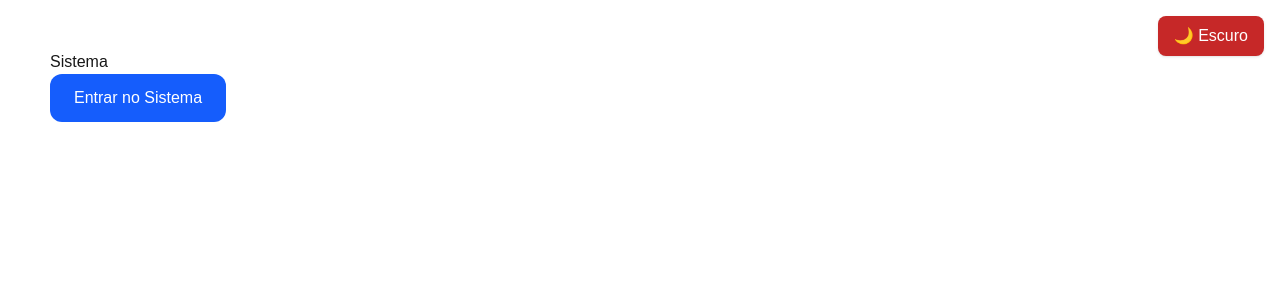
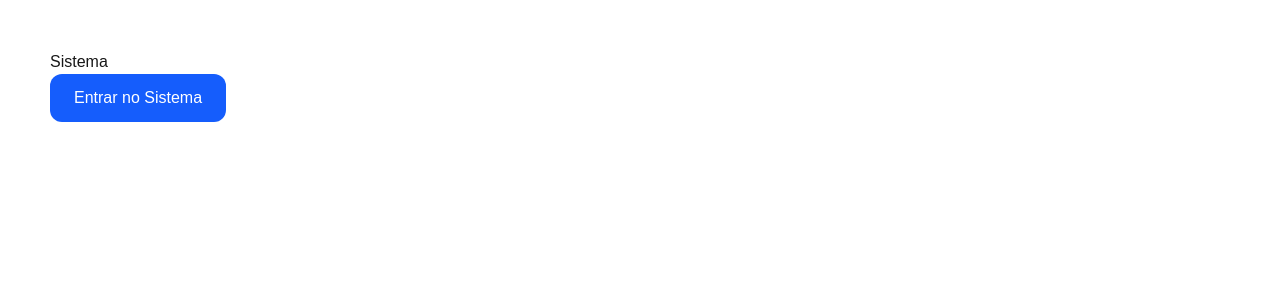
Before and after one commit to pulseflownps-creator/sistema-nps, a Next.js app: page / in a window 1280 px wide. Shown: the top 300 px of the page. Built offline with nearby package versions, Linux system fonts and the light colour scheme.

Commit message:
melhorias de UI dashboard

```diff
--- a/app/layout.js
+++ b/app/layout.js
@@ -1,8 +1,5 @@
-"use client";
-
 import "./globals.css";
 import { Inter } from "next/font/google";
-import { useEffect, useState } from "react";
 
 const inter = Inter({
   subsets: ["latin"],
@@ -14,38 +11,9 @@ export const metadata = {
 };
 
 export default function RootLayout({ children }) {
-  const [dark, setDark] = useState(false);
-
-  useEffect(() => {
-    const saved = localStorage.getItem("theme");
-    if (saved === "dark") setDark(true);
-  }, []);
-
-  useEffect(() => {
-    if (dark) {
-      document.documentElement.classList.add("dark");
-      localStorage.setItem("theme", "dark");
-    } else {
-      document.documentElement.classList.remove("dark");
-      localStorage.setItem("theme", "light");
-    }
-  }, [dark]);
-
   return (
     <html lang="pt-br">
-      <body
-        className={`${inter.variable} font-sans transition-colors
-        ${dark ? "bg-[#0B1F3A] text-white" : "bg-[#F3F4F6] text-gray-800"}
-      `}
-      >
-        {/* BOTÃO DE TEMA */}
-        <button
-          onClick={() => setDark(!dark)}
-          className="fixed top-4 right-4 z-50 bg-[#C62828] text-white px-4 py-2 rounded-lg shadow"
-        >
-          {dark ? "☀️ Claro" : "🌙 Escuro"}
-        </button>
-
+      <body className={`${inter.variable} font-sans bg-[#F3F4F6] text-gray-800`}>
         {children}
       </body>
     </html>
```
